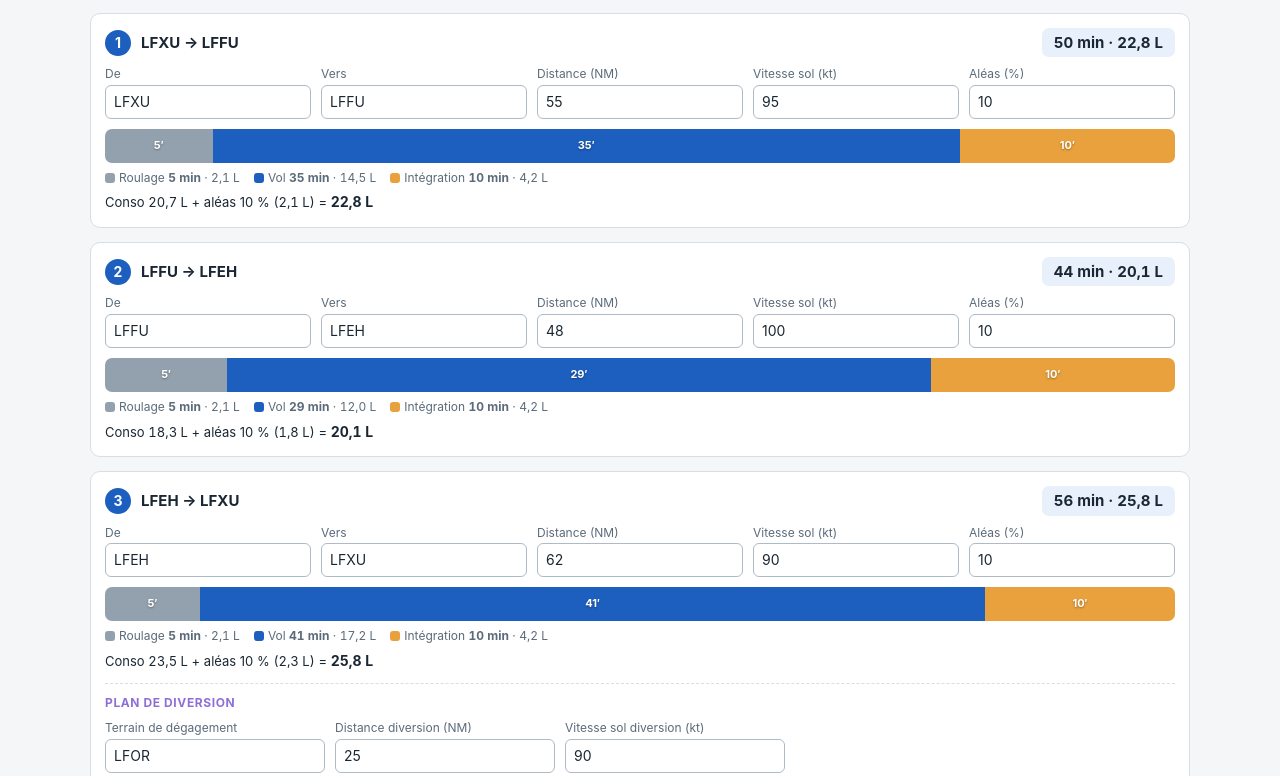
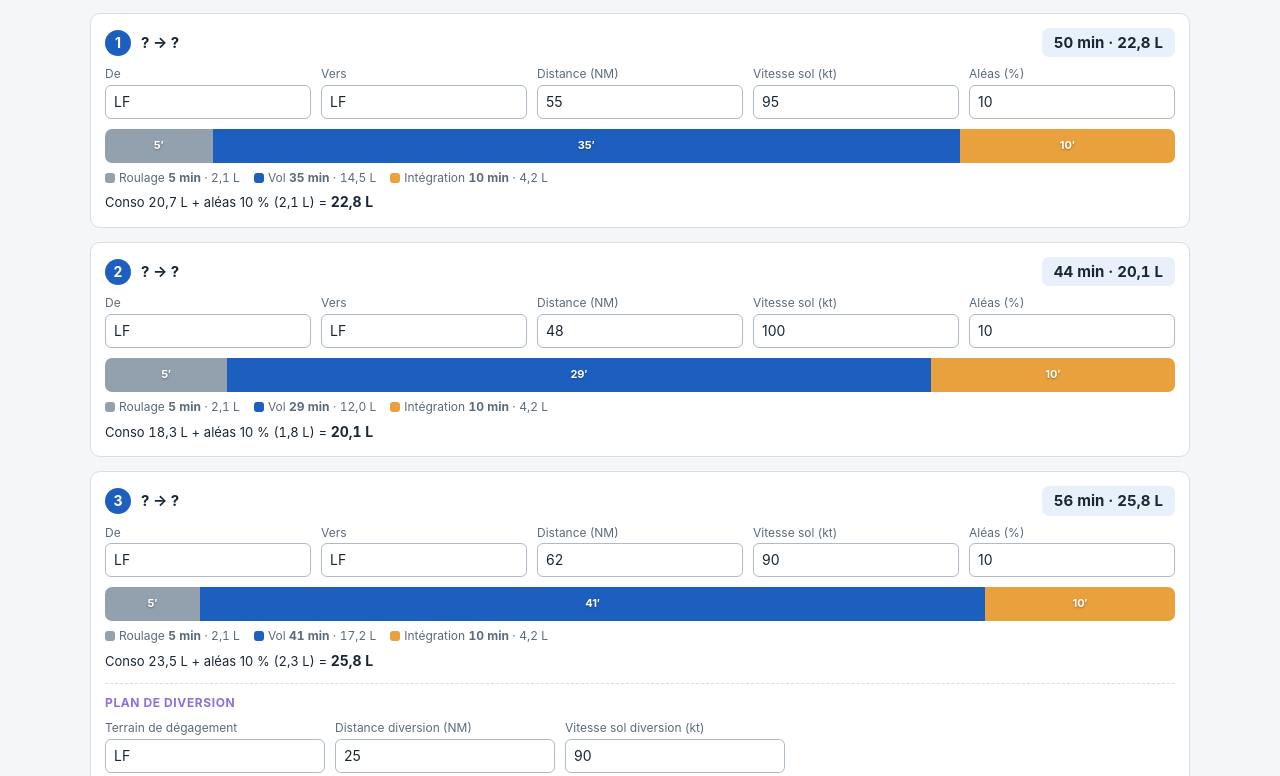
Before and after one commit to fabienlimoges/emportcarburant, a plain HTML site: page emport-carburant.html in a window 1280 px wide. Shown: the part 237-1013 px from the top of the page. Drawn offline with Linux system fonts and the light colour scheme.

Commit message:
Pré-remplit « LF » dans les champs aérodrome au chargement et au reset
On ne vole qu'en France : le préfixe OACI est saisi d'avance. Un code
réduit au préfixe est affiché comme non renseigné (« ? ») via icao().

Co-Authored-By: Claude Fable 5.1 <noreply@anthropic.com>

```diff
--- a/emport-carburant.html
+++ b/emport-carburant.html
@@ -163,8 +163,8 @@
       <div class="leg-head"><span class="n">1</span><span class="route"></span>
         <span class="tot num"></span></div>
       <div class="row">
-        <div><label>De</label><input class="txt leg-de" value="LFXU"></div>
-        <div><label>Vers</label><input class="txt leg-to" value="LFFU"></div>
+        <div><label>De</label><input class="txt leg-de" value="LF"></div>
+        <div><label>Vers</label><input class="txt leg-to" value="LF"></div>
         <div><label>Distance (NM)</label><input type="number" class="leg-dist" value="55" min="0"></div>
         <div><label>Vitesse sol (kt)</label><input type="number" class="leg-gs" value="95" min="1"></div>
         <div><label>Aléas (%)</label><input type="number" class="leg-aleas" value="10" min="0"></div>
@@ -179,8 +179,8 @@
       <div class="leg-head"><span class="n">2</span><span class="route"></span>
         <span class="tot num"></span></div>
       <div class="row">
-        <div><label>De</label><input class="txt leg-de" value="LFFU"></div>
-        <div><label>Vers</label><input class="txt leg-to" value="LFEH"></div>
+        <div><label>De</label><input class="txt leg-de" value="LF"></div>
+        <div><label>Vers</label><input class="txt leg-to" value="LF"></div>
         <div><label>Distance (NM)</label><input type="number" class="leg-dist" value="48" min="0"></div>
         <div><label>Vitesse sol (kt)</label><input type="number" class="leg-gs" value="100" min="1"></div>
         <div><label>Aléas (%)</label><input type="number" class="leg-aleas" value="10" min="0"></div>
@@ -195,8 +195,8 @@
       <div class="leg-head"><span class="n">3</span><span class="route"></span>
         <span class="tot num"></span></div>
       <div class="row">
-        <div><label>De</label><input class="txt leg-de" value="LFEH"></div>
-        <div><label>Vers</label><input class="txt leg-to" value="LFXU"></div>
+        <div><label>De</label><input class="txt leg-de" value="LF"></div>
+        <div><label>Vers</label><input class="txt leg-to" value="LF"></div>
         <div><label>Distance (NM)</label><input type="number" class="leg-dist" value="62" min="0"></div>
         <div><label>Vitesse sol (kt)</label><input type="number" class="leg-gs" value="90" min="1"></div>
         <div><label>Aléas (%)</label><input type="number" class="leg-aleas" value="10" min="0"></div>
@@ -209,7 +209,7 @@
         <h3>Plan de diversion</h3>
         <div class="row">
           <div><label for="divTo">Terrain de dégagement</label>
-            <input id="divTo" type="text" value="LFOR" class="txt"></div>
+            <input id="divTo" type="text" value="LF" class="txt"></div>
           <div><label for="divDist">Distance diversion (NM)</label>
             <input id="divDist" type="number" value="25" min="0"></div>
           <div><label for="divGs">Vitesse sol diversion (kt)</label>
@@ -401,12 +401,14 @@ function compute(){
   const conso = p.conso;
   const taxi = TAXI_MIN, integ = INTEG_MIN;
   const fuelOf = min => min/60*conso;
+  // An ICAO code shorter than 3 chars is just the pre-filled "LF" prefix: show as unset
+  const icao = (v, empty = "?") => v.length > 2 ? v : empty;
 
   const legTotals = [];
   document.querySelectorAll(".leg").forEach(card => {
     const i = +card.dataset.leg;
-    const de = card.querySelector(".leg-de").value || "?";
-    const to = card.querySelector(".leg-to").value || "?";
+    const de = icao(card.querySelector(".leg-de").value);
+    const to = icao(card.querySelector(".leg-to").value);
     const dist = parseFloat(card.querySelector(".leg-dist").value) || 0;
     const gs = parseFloat(card.querySelector(".leg-gs").value) || 0;
     checkGs(card.querySelector(".leg-gs"));
@@ -443,7 +445,7 @@ function compute(){
   const inut = p.inut;
 
   drawBar($("suppBar"), $("suppLegend"), [
-    {key:"div",   label:"Diversion " + ($("divTo").value || "?"), min:divMin,   fuel:divFuel},
+    {key:"div",   label:"Diversion " + icao($("divTo").value), min:divMin,   fuel:divFuel},
     {key:"res",   label:"Réserve finale",                          min:resMin,   fuel:resFuel},
     {key:"marge", label:"Marge CDB",                               min:margeMin, fuel:margeFuel},
   ]);
@@ -462,7 +464,7 @@ function compute(){
   const totalUp = Math.ceil(total);
 
   legTotals.forEach((f,i) => { $("bkLeg" + i).textContent = L(f); });
-  $("bkDivName").textContent = $("divTo").value || "–";
+  $("bkDivName").textContent = icao($("divTo").value, "–");
   $("bkDiv").textContent = L(divFuel);
   $("bkResMin").textContent = resMin + " min";
   $("bkRes").textContent = L(resFuel);
@@ -504,10 +506,10 @@ $("plane").addEventListener("change", compute);
 $("resetBtn").addEventListener("click", async () => {
   if (!await askConfirm("Réinitialiser le vol ?\nToutes les étapes et le plan de diversion seront " +
                         "effacés (la flotte est conservée).", "Réinitialiser")) return;
-  document.querySelectorAll(".leg-de,.leg-to").forEach(i => i.value = "");
+  document.querySelectorAll(".leg-de,.leg-to").forEach(i => i.value = "LF");
   document.querySelectorAll(".leg-dist,.leg-gs").forEach(i => i.value = "");
   document.querySelectorAll(".leg-aleas").forEach(i => i.value = "10");
-  $("divTo").value = ""; $("divDist").value = ""; $("divGs").value = "";
+  $("divTo").value = "LF"; $("divDist").value = ""; $("divGs").value = "";
   compute();
 });
 
```
